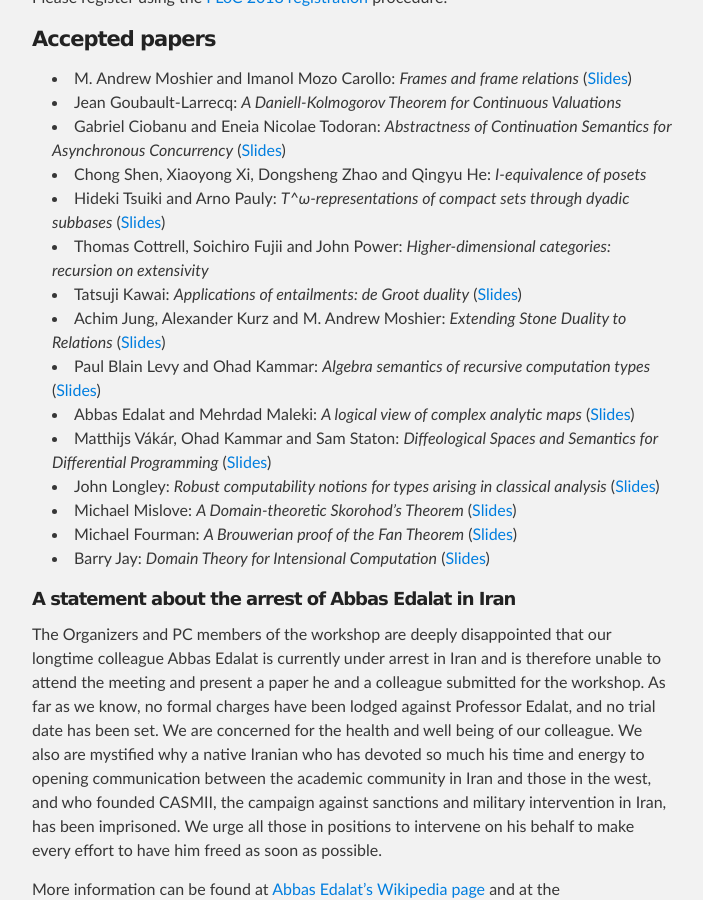
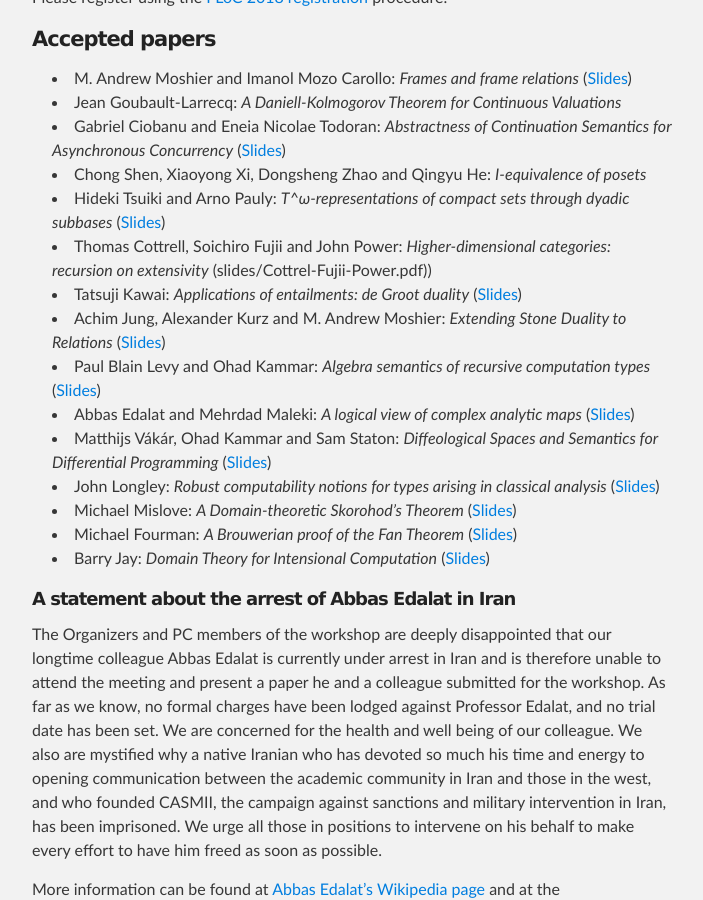
Before and after one commit to IMFM-SI/STM2025, a Jekyll site: the page built from index.md, in a window 1280 px wide and 900 px high, scrolled down 1342 px. Shown: the whole window, without its empty margins (288-991 px from the left). Built offline with Jekyll 4.4.1, drawn with Linux system fonts in a browser that asks for light colours.

Commit message:
add more slides

```diff
--- a/index.md
+++ b/index.md
@@ -60,7 +60,7 @@
 * Gabriel Ciobanu and Eneia Nicolae Todoran: *Abstractness of Continuation Semantics for Asynchronous Concurrency* ([Slides](slides/Ciobanu-Todoran.pdf))
 * Chong Shen, Xiaoyong Xi, Dongsheng Zhao and Qingyu He: *I-equivalence of posets*
 * Hideki Tsuiki and Arno Pauly: *T^ω-representations of compact sets through dyadic subbases* ([Slides](slides/Tsuiki.pdf))
-* Thomas Cottrell, Soichiro Fujii and John Power: *Higher-dimensional categories: recursion on extensivity*
+* Thomas Cottrell, Soichiro Fujii and John Power: *Higher-dimensional categories: recursion on extensivity* (slides/Cottrel-Fujii-Power.pdf))
 * Tatsuji Kawai: *Applications of entailments: de Groot duality* ([Slides](slides/Kawai.pdf))
 * Achim Jung, Alexander Kurz and M. Andrew Moshier: *Extending Stone Duality to Relations* ([Slides](slides/Moshier-Jung-Kurz.pdf))
 * Paul Blain Levy and Ohad Kammar: *Algebra semantics of recursive computation types* ([Slides](slides/Kammar-Levy.pdf))
```
